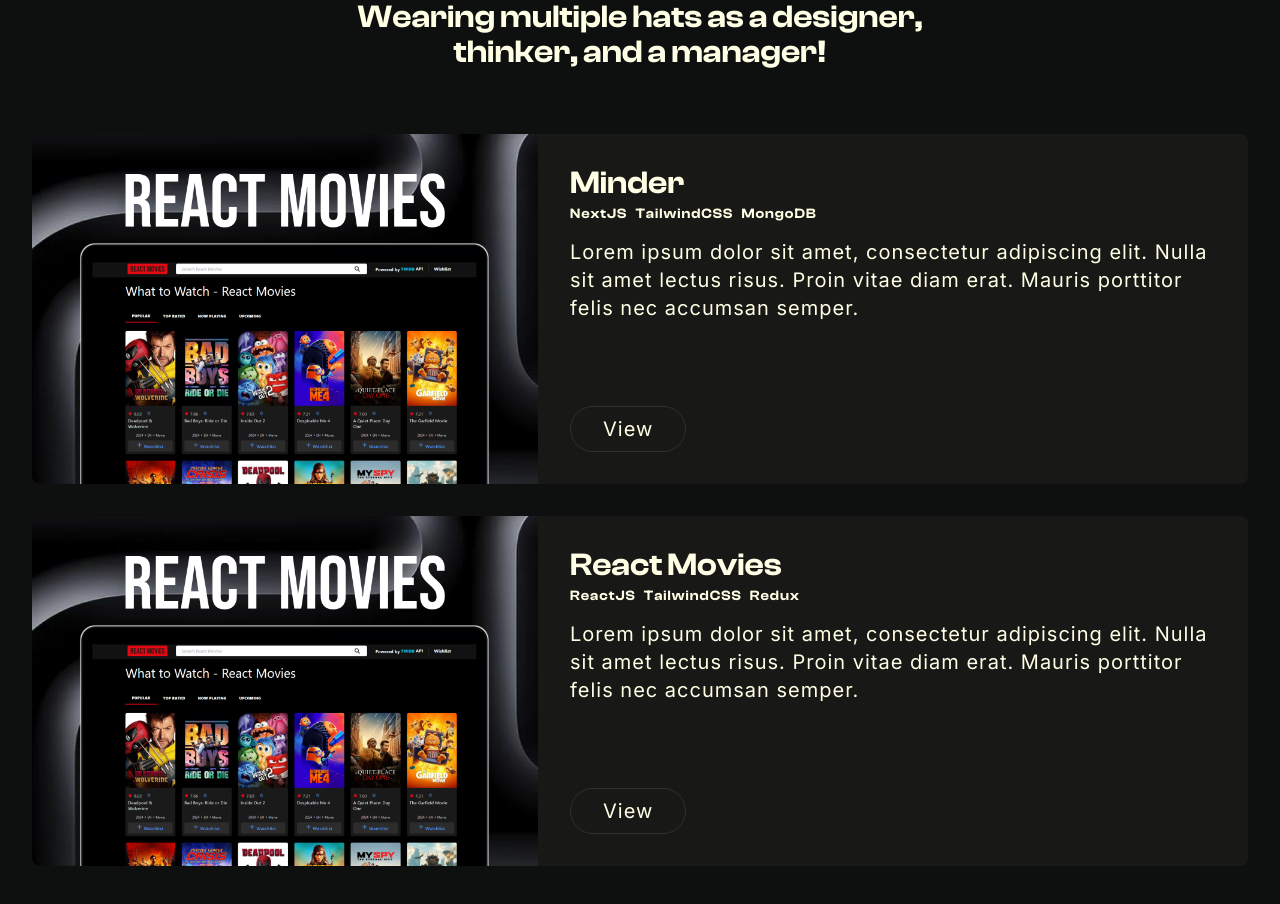
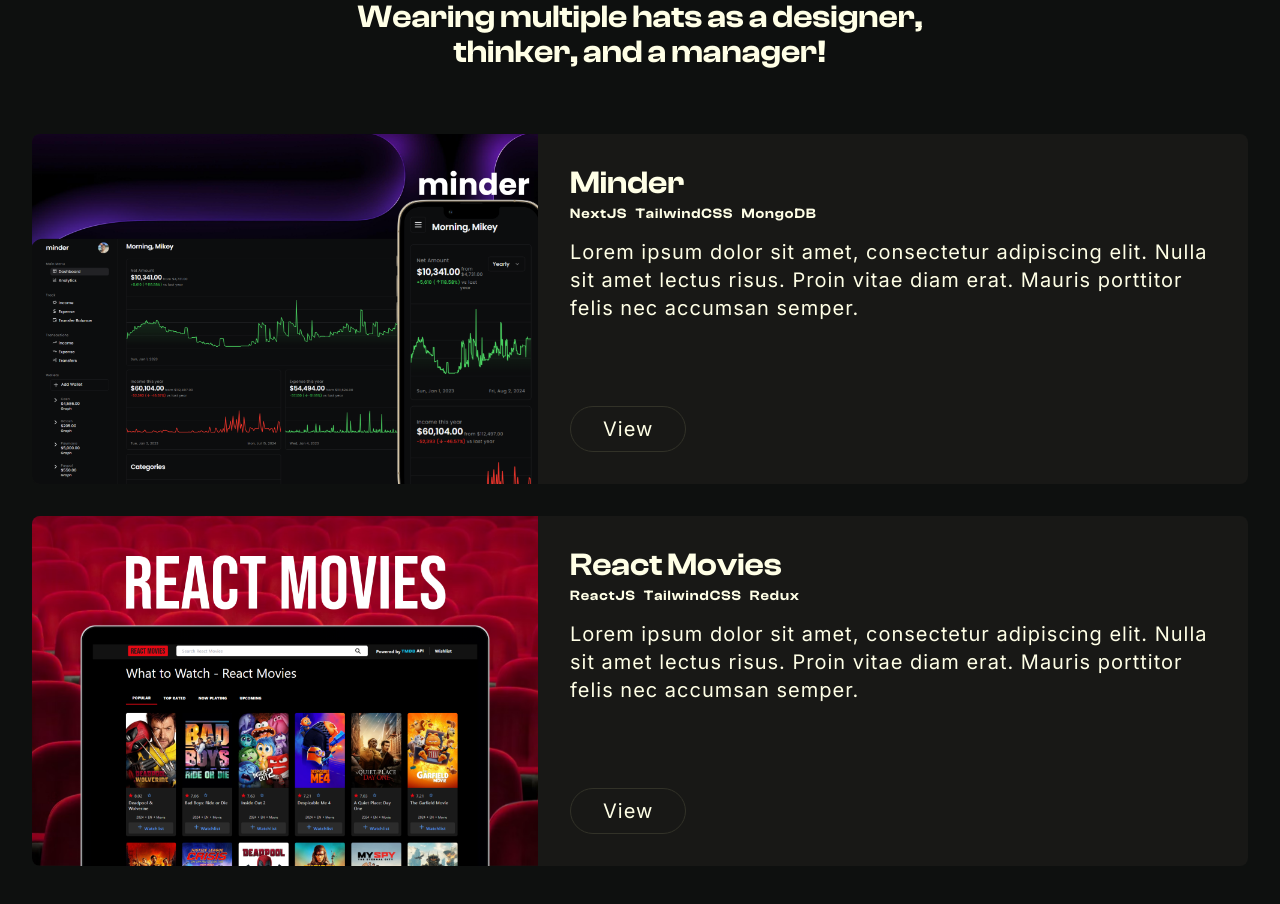
Before and after one commit to michaelcanonizado/michaelcanonizado, a Next.js app: page / in a window 1280 px wide. Shown: the part 2261-3165 px from the top of the page. Built offline with nearby package versions, Linux system fonts and the light colour scheme.

Commit message:
feat: add image for project minder

```diff
--- a/src/app/_sections/projects/index.tsx
+++ b/src/app/_sections/projects/index.tsx
@@ -7,7 +7,7 @@ import Project, { ProjectType } from '@/app/_sections/projects/project';
 const projectsList: ProjectType[] = [
   {
     image: {
-      src: '/projects/react-movies.png',
+      src: '/projects/minder.png',
       alt: 'Project React Movies'
     },
     technologies: ['NextJS', 'TailwindCSS', 'MongoDB'],
```
Also changed, not shown: public/projects/minder.png (added), public/projects/react-movies.png.
